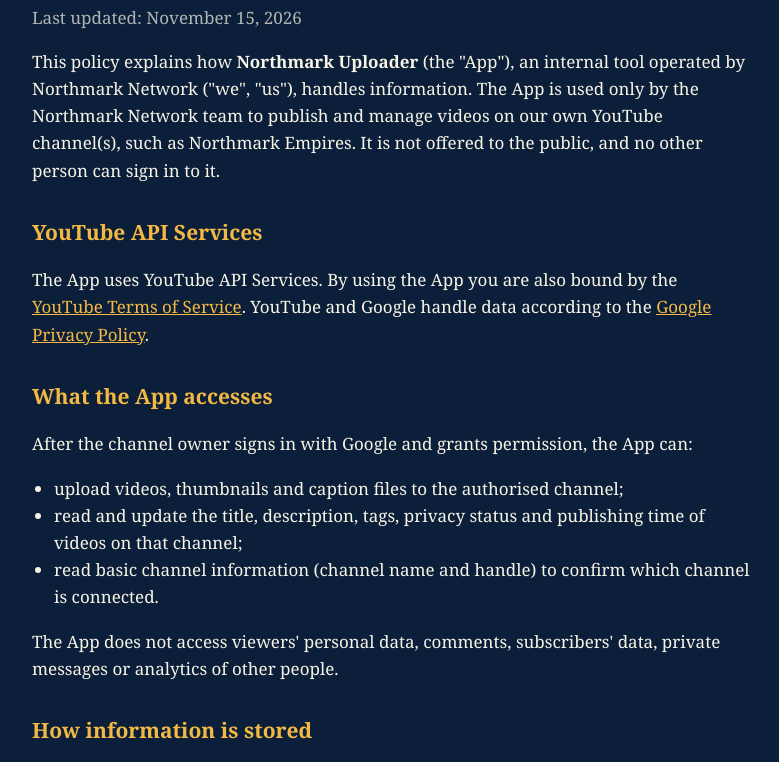
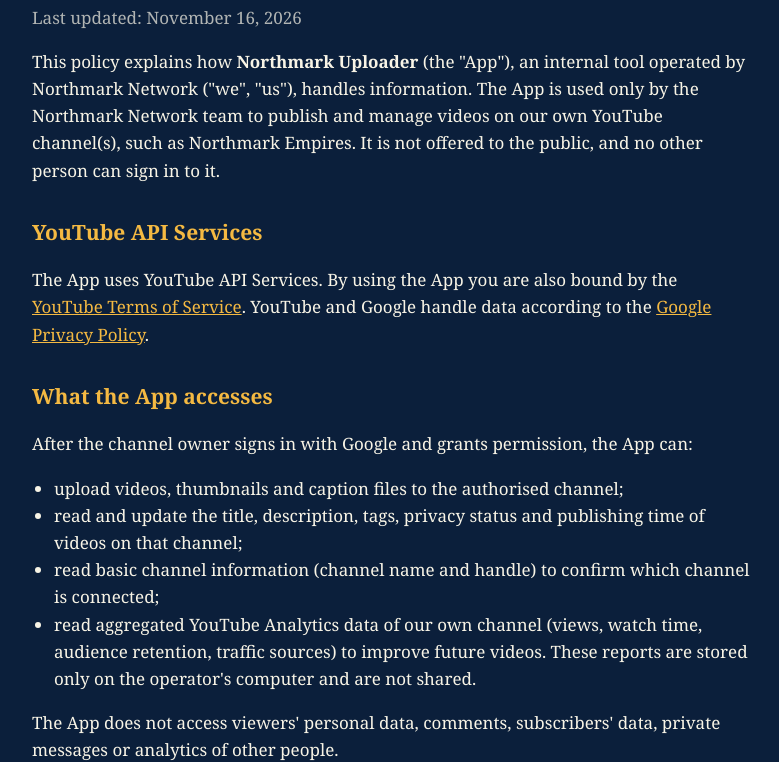
Before and after one commit to northmarknetwork/northmarknetwork.github.io, a plain HTML site: page privacy.html in a window 1280 px wide. Shown: the part 146-908 px from the top of the page, without its empty margins (248-1027 px from the left). Drawn offline with Linux system fonts and the light colour scheme.

Commit message:
Add files via upload

```diff
--- a/privacy.html
+++ b/privacy.html
@@ -10,7 +10,7 @@
 <main>
   <p class="brand">✦ NORTHMARK NETWORK</p>
   <h1>Privacy Policy</h1>
-  <p class="meta">Last updated: November 15, 2026</p>
+  <p class="meta">Last updated: November 16, 2026</p>
 
   <p>This policy explains how <strong>Northmark Uploader</strong> (the "App"), an internal tool operated by
   Northmark Network ("we", "us"), handles information. The App is used only by the Northmark Network team to
@@ -27,7 +27,8 @@
   <ul>
     <li>upload videos, thumbnails and caption files to the authorised channel;</li>
     <li>read and update the title, description, tags, privacy status and publishing time of videos on that channel;</li>
-    <li>read basic channel information (channel name and handle) to confirm which channel is connected.</li>
+    <li>read basic channel information (channel name and handle) to confirm which channel is connected;</li>
+    <li>read aggregated YouTube Analytics data of our own channel (views, watch time, audience retention, traffic sources) to improve future videos. These reports are stored only on the operator's computer and are not shared.</li>
   </ul>
   <p>The App does not access viewers' personal data, comments, subscribers' data, private messages or analytics of other people.</p>
 
```
